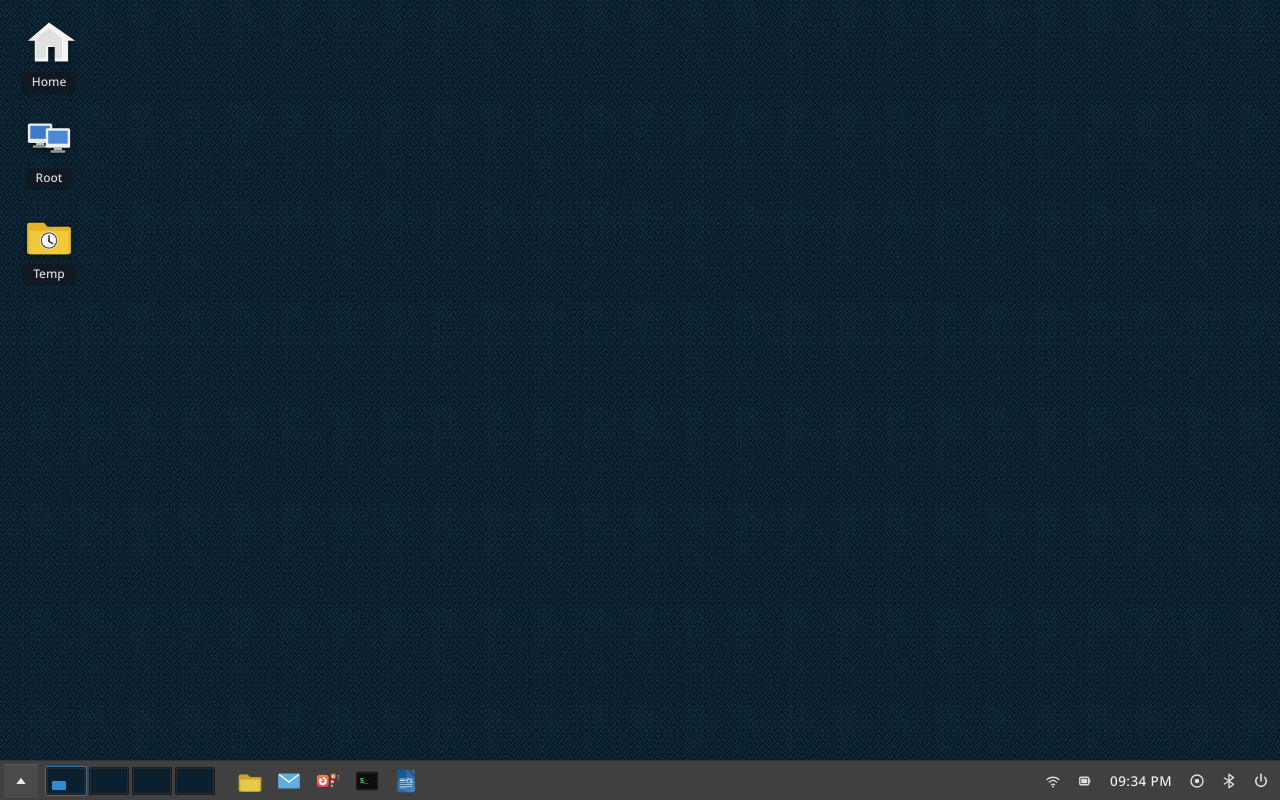
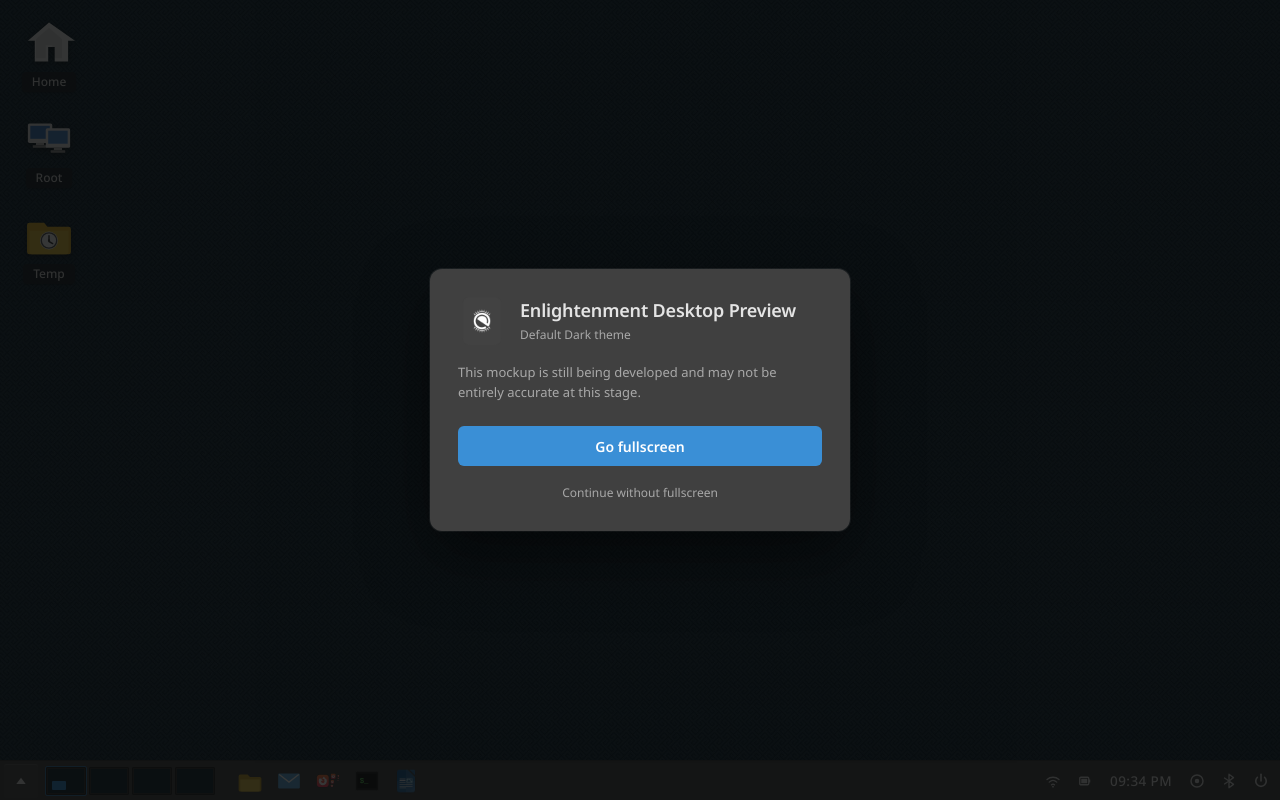
Before and after one commit to SudoStation/Enlightenment-desktop-preview, a plain HTML site: page index.html in a window 1280 px wide. Drawn offline with Linux system fonts and the light colour scheme; files whose address does not match are found by name.

Commit message:
Add start overlay with development note and fullscreen entry.
Intro card for the still-in-progress mockup with optional browser fullscreen.

```diff
--- a/app.js
+++ b/app.js
@@ -927,6 +927,10 @@
   document.addEventListener("keydown", (e) => {
     // Alt+Esc → Everything (Enlightenment default)
     if (e.key === "Escape") {
+    if (typeof startOverlay !== "undefined" && startOverlay && !startOverlay.hidden) {
+      /* Keep overlay until they choose fullscreen or continue */
+      return;
+    }
       if (!everything.hidden) {
         closeEverything();
         return;
@@ -969,3 +973,44 @@
 }
 
 init();
+
+/* ---------- Start overlay / fullscreen ---------- */
+
+const startOverlay = document.getElementById("start-overlay");
+const startFullscreenBtn = document.getElementById("start-fullscreen-btn");
+const startSkipBtn = document.getElementById("start-skip-btn");
+
+function dismissStartOverlay() {
+  if (startOverlay) startOverlay.hidden = true;
+}
+
+async function enterFullscreenPreview() {
+  const target = document.documentElement;
+  try {
+    if (target.requestFullscreen) await target.requestFullscreen();
+    else if (target.webkitRequestFullscreen) await target.webkitRequestFullscreen();
+    else if (target.msRequestFullscreen) await target.msRequestFullscreen();
+  } catch {
+    /* Browser denied or unsupported — still enter the mockup */
+  }
+  dismissStartOverlay();
+}
+
+if (startFullscreenBtn) {
+  startFullscreenBtn.addEventListener("click", (e) => {
+    e.stopPropagation();
+    enterFullscreenPreview();
+  });
+}
+
+if (startSkipBtn) {
+  startSkipBtn.addEventListener("click", (e) => {
+    e.stopPropagation();
+    dismissStartOverlay();
+  });
+}
+
+if (startOverlay) {
+  startOverlay.addEventListener("click", (e) => e.stopPropagation());
+  startOverlay.querySelector(".start-overlay-card")?.addEventListener("click", (e) => e.stopPropagation());
+}
--- a/index.html
+++ b/index.html
@@ -11,7 +11,29 @@
   <link href="https://fonts.googleapis.com/css2?family=Noto+Sans:wght@400;500;600;700&display=swap" rel="stylesheet" />
 </head>
 <body>
-  <div id="desktop" class="desktop" aria-label="Enlightenment desktop preview">
+    <!-- Start overlay: dev note + fullscreen (must be user-activated) -->
+  <div class="start-overlay" id="start-overlay" role="dialog" aria-modal="true" aria-labelledby="start-overlay-title">
+    <div class="start-overlay-card">
+      <div class="start-overlay-brand">
+        <img src="docs/favicon/Enlightenment.png" alt="" class="start-overlay-logo" draggable="false" />
+        <div>
+          <h1 class="start-overlay-heading" id="start-overlay-title">Enlightenment Desktop Preview</h1>
+          <p class="start-overlay-sub">Default Dark theme</p>
+        </div>
+      </div>
+
+      <p class="start-overlay-note">This mockup is still being developed and may not be entirely accurate at this stage.</p>
+
+      <button type="button" class="start-overlay-btn" id="start-fullscreen-btn">
+        Go fullscreen
+      </button>
+      <button type="button" class="start-overlay-skip" id="start-skip-btn">
+        Continue without fullscreen
+      </button>
+    </div>
+  </div>
+
+<div id="desktop" class="desktop" aria-label="Enlightenment desktop preview">
     <div class="wallpaper" role="presentation"></div>
 
     <!-- Desktop icons (EFM favorites / mounts) — labels sit on dark chips like official E -->
--- a/styles.css
+++ b/styles.css
@@ -1301,3 +1301,118 @@
     width: 68px;
   }
 }
+
+/* ---------- Start overlay (dev note + fullscreen) ---------- */
+
+.start-overlay {
+  position: fixed;
+  inset: 0;
+  z-index: 1000;
+  display: flex;
+  align-items: center;
+  justify-content: center;
+  padding: 24px;
+  /* Solid scrim only — no backdrop-filter (Chromium paints a dark bar near the top) */
+  background: rgba(10, 11, 12, 0.82);
+}
+
+.start-overlay[hidden] {
+  display: none !important;
+}
+
+.start-overlay-card {
+  width: min(420px, 100%);
+  max-height: min(90vh, 640px);
+  overflow: auto;
+  padding: 28px 28px 22px;
+  border-radius: 12px;
+  background: var(--start-overlay-card-bg, var(--win-bg, var(--surface, #2a2a2a)));
+  color: var(--start-overlay-fg, var(--win-fg, var(--surface-fg, #f0f0f0)));
+  box-shadow:
+    0 24px 64px rgba(0, 0, 0, 0.55),
+    0 0 0 1px rgba(255, 255, 255, 0.08);
+  font-family: var(--font, system-ui, sans-serif);
+}
+
+.start-overlay-brand {
+  display: flex;
+  align-items: center;
+  gap: 14px;
+  margin-bottom: 18px;
+}
+
+.start-overlay-logo {
+  width: 48px;
+  height: 48px;
+  flex-shrink: 0;
+  object-fit: contain;
+  pointer-events: none;
+}
+
+.start-overlay-heading {
+  margin: 0;
+  font-size: 18px;
+  font-weight: 600;
+  letter-spacing: -0.01em;
+  line-height: 1.25;
+}
+
+.start-overlay-sub {
+  margin: 4px 0 0;
+  font-size: 12px;
+  color: var(--start-overlay-fg-dim, var(--win-fg-dim, var(--surface-fg-dim, #a0a0a0)));
+}
+
+.start-overlay-note {
+  margin: 0 0 24px;
+  font-size: 13px;
+  line-height: 1.5;
+  color: var(--start-overlay-fg-dim, var(--win-fg-dim, var(--surface-fg-dim, #a0a0a0)));
+}
+
+.start-overlay-btn {
+  display: flex;
+  align-items: center;
+  justify-content: center;
+  width: 100%;
+  height: 40px;
+  border: none;
+  border-radius: 6px;
+  background: var(--start-overlay-accent, var(--accent, #3584e4));
+  color: #fff;
+  font: inherit;
+  font-size: 14px;
+  font-weight: 600;
+  cursor: var(--cursor-default, default);
+  transition: background 100ms ease, filter 100ms ease;
+}
+
+.start-overlay-btn:hover {
+  background: var(--start-overlay-accent-hover, var(--accent-hover, var(--accent, #62a0ea)));
+  filter: brightness(1.05);
+}
+
+.start-overlay-btn:focus-visible {
+  outline: 2px solid var(--start-overlay-accent, var(--accent, #3584e4));
+  outline-offset: 2px;
+}
+
+.start-overlay-skip {
+  display: block;
+  width: 100%;
+  margin-top: 10px;
+  padding: 8px;
+  border: none;
+  background: transparent;
+  color: var(--start-overlay-fg-dim, var(--win-fg-dim, var(--surface-fg-dim, #a0a0a0)));
+  font: inherit;
+  font-size: 12px;
+  text-align: center;
+  cursor: var(--cursor-default, default);
+  border-radius: 4px;
+}
+
+.start-overlay-skip:hover {
+  color: var(--start-overlay-fg, var(--win-fg, var(--surface-fg, #f0f0f0)));
+  background: rgba(255, 255, 255, 0.06);
+}
```
